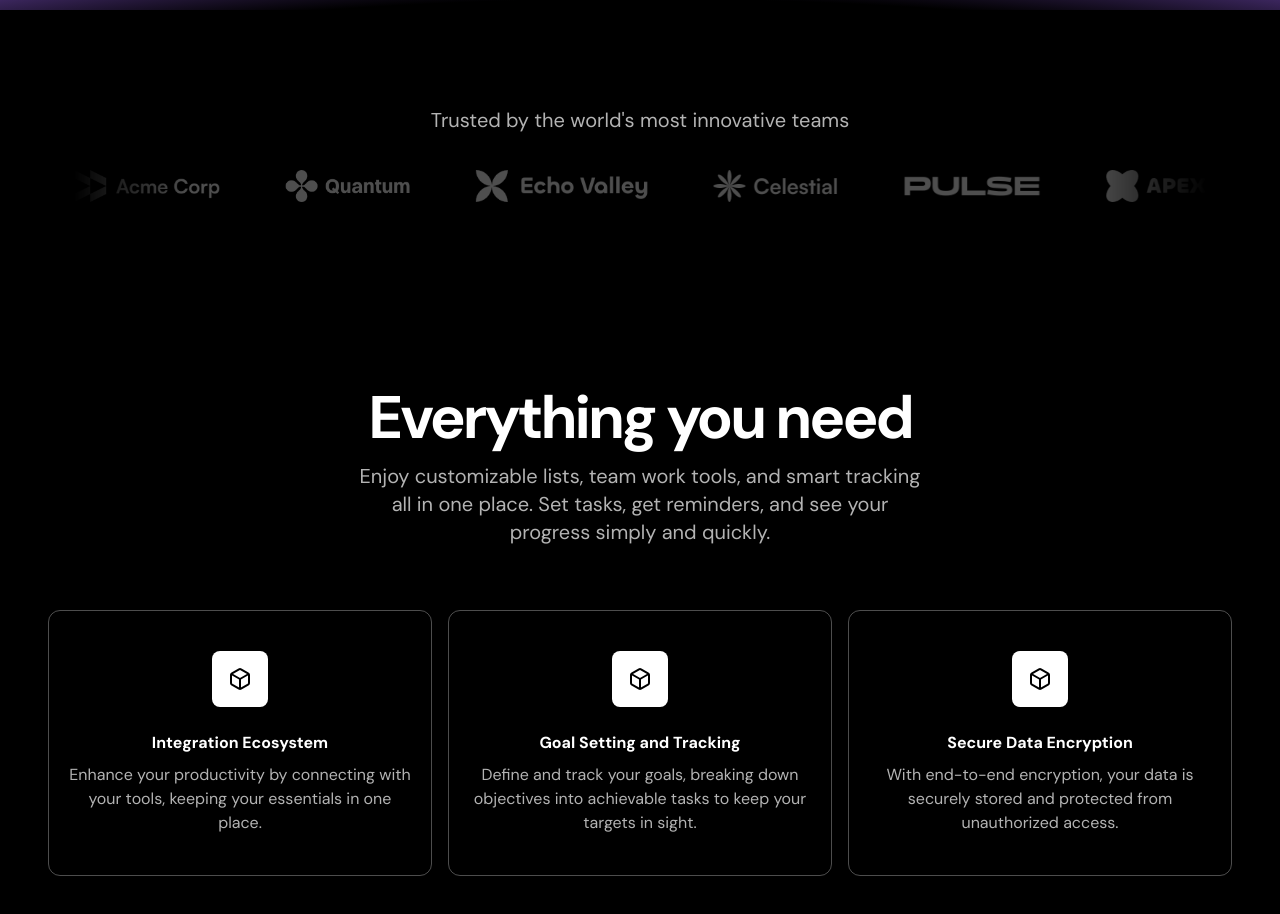
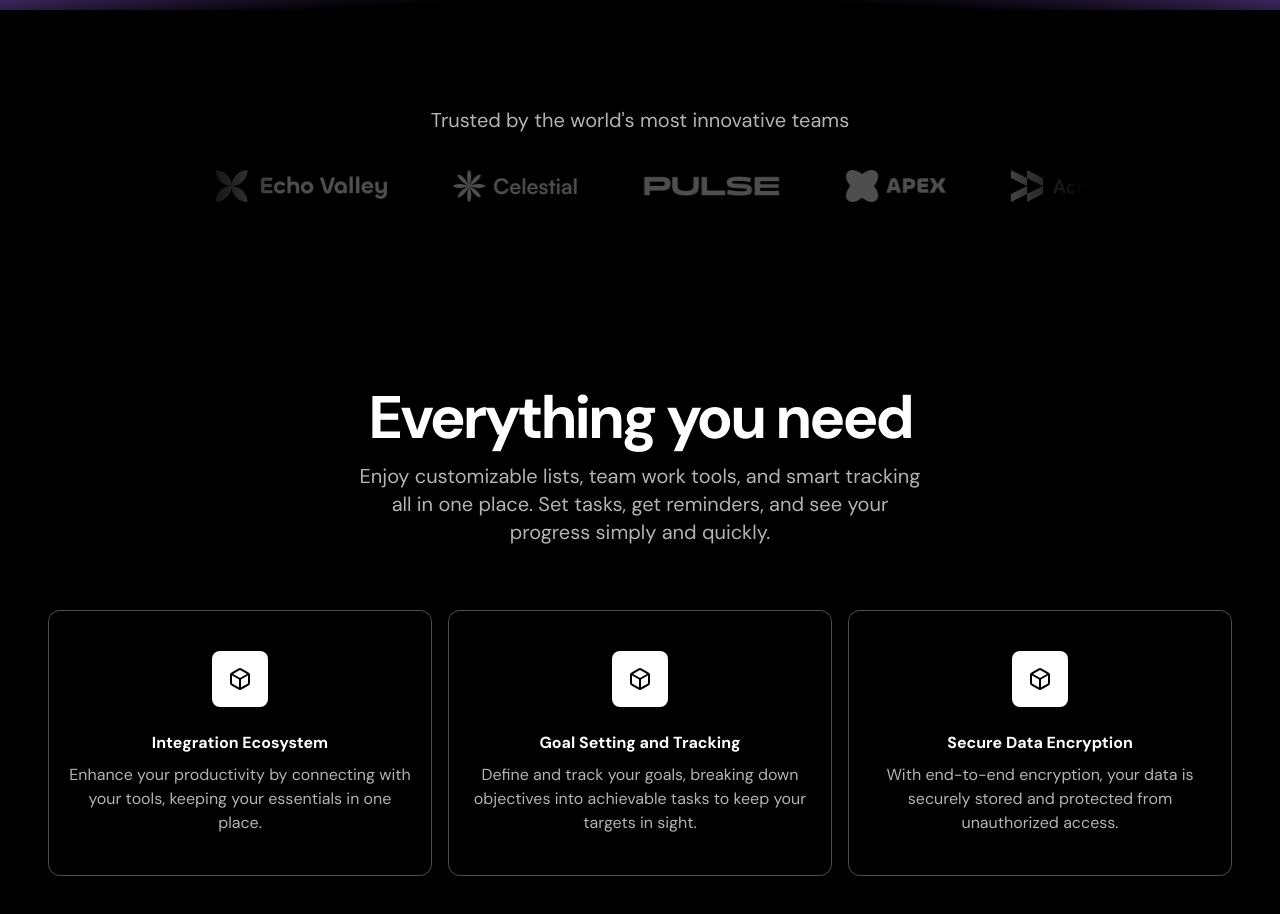
Before and after one commit to Ashmin-Bhujel/dark-saas-landing-page, a Next.js app: page / in a window 1280 px wide. Shown: the part 820-1734 px from the top of the page. Built offline with nearby package versions, Linux system fonts and the light colour scheme.

Commit message:
feat: animate logo ticker

```diff
--- a/src/components/logo-ticker.tsx
+++ b/src/components/logo-ticker.tsx
@@ -1,9 +1,11 @@
+"use client";
 import acmeLogo from "@/assets/images/acme.png";
 import apexLogo from "@/assets/images/apex.png";
 import celestialLogo from "@/assets/images/celestial.png";
 import echoLogo from "@/assets/images/echo.png";
 import pulseLogo from "@/assets/images/pulse.png";
 import quantumLogo from "@/assets/images/quantum.png";
+import { motion } from "motion/react";
 import Image from "next/image";
 
 const images = [
@@ -24,8 +26,18 @@ export default function LogoTicker() {
         </p>
 
         {/* Logos */}
-        <div className="flex justify-center pt-9">
-          <div className="inline-flex items-center gap-16 overflow-hidden mask-x-from-90%">
+        <div className="mx-auto flex max-w-4xl justify-center pt-9">
+          <div className="flex items-center overflow-hidden mask-x-from-90%">
+            <motion.div
+              initial={{ translateX: 0 }}
+              animate={{ translateX: "-50%" }}
+              transition={{
+                duration: 20,
+                ease: "linear",
+                repeat: Infinity,
+              }}
+              className="flex flex-none items-center gap-16 pr-16"
+            >
               {images.map((image) => (
                 <Image
                   src={image.src}
@@ -34,6 +46,16 @@ export default function LogoTicker() {
                   height={32}
                 />
               ))}
+
+              {images.map((image) => (
+                <Image
+                  src={image.src}
+                  alt={image.alt}
+                  key={image.alt}
+                  height={32}
+                />
+              ))}
+            </motion.div>
           </div>
         </div>
       </div>
```
Lines whose indentation alone changed are shown as unchanged.
